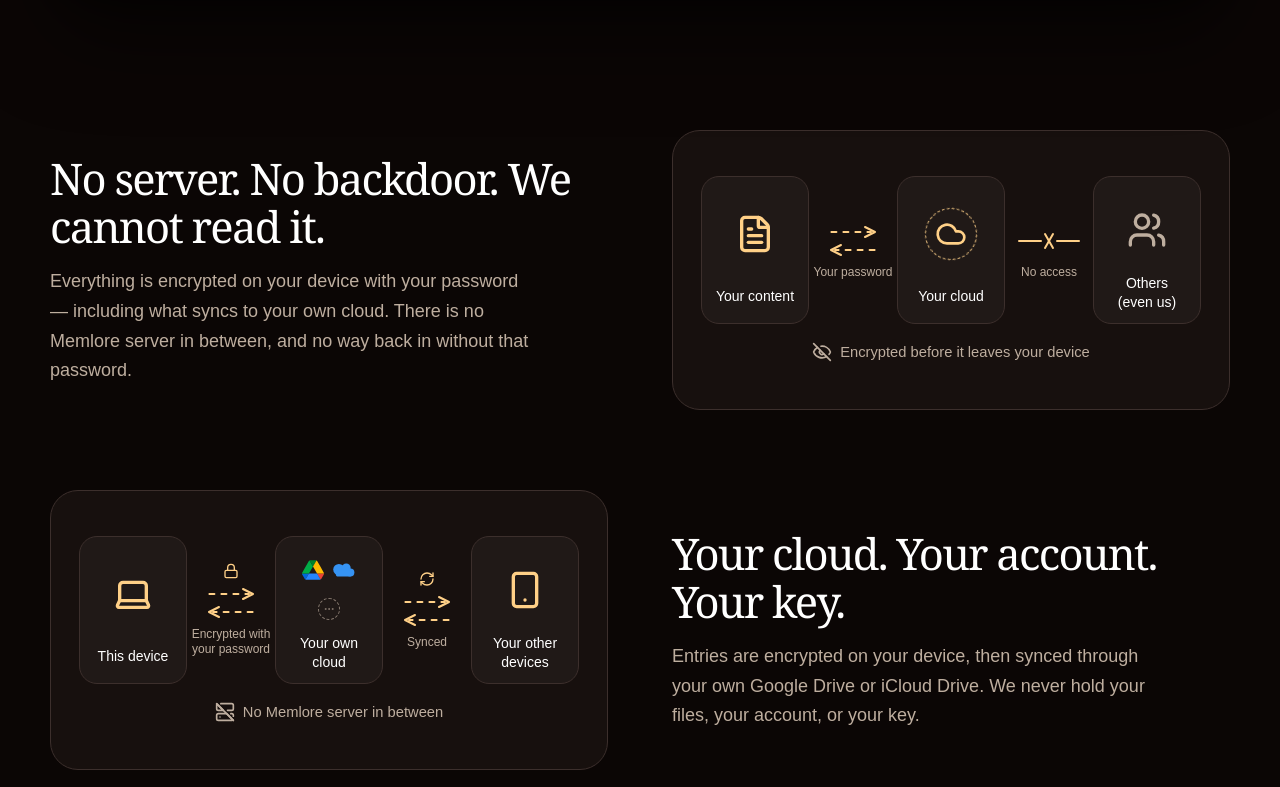
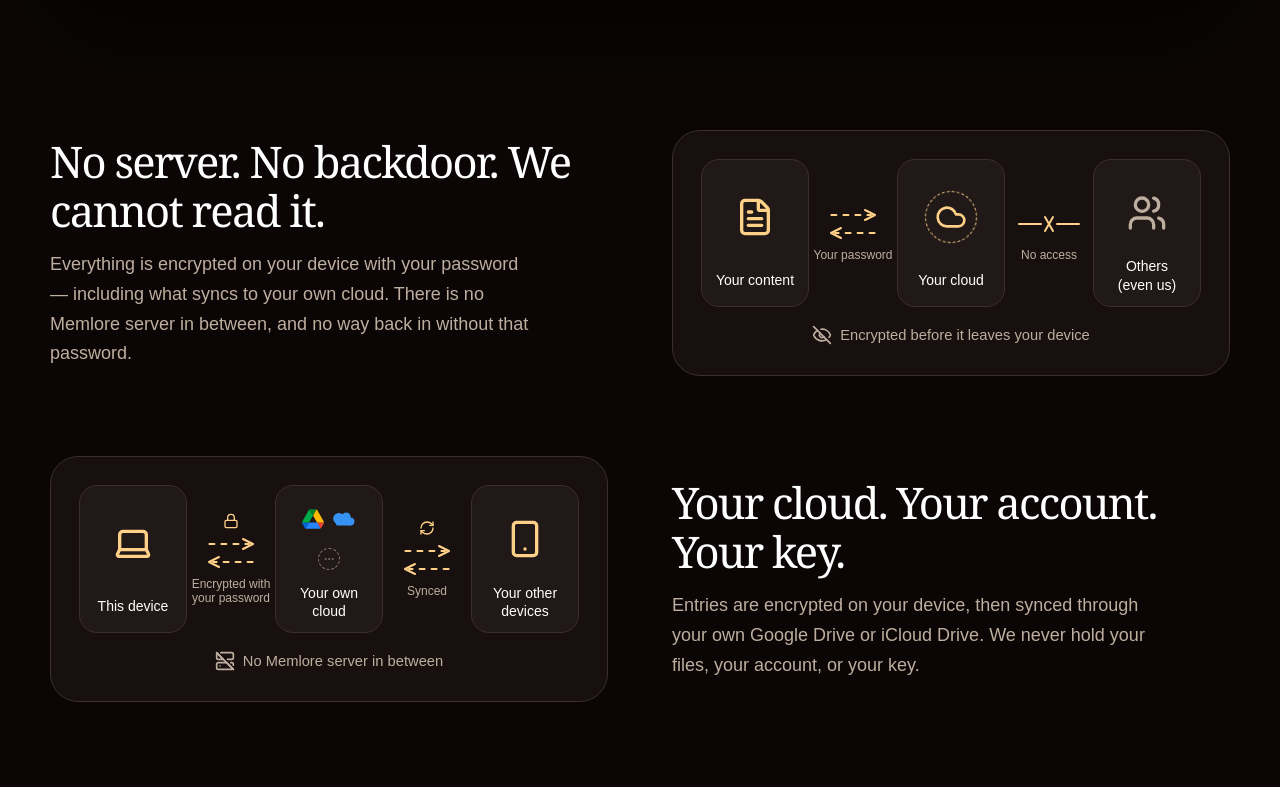
Before and after one commit to dinhanhthi/memlore, a React (Vite) app in the folder website/: page / in a window 1280 px wide. Shown: the part 1660-2447 px from the top of the page. Built offline with nearby package versions, Linux system fonts and the light colour scheme.

Commit message:
chore(website): remove min-height for illustrates

```diff
--- a/website/src/styles.css
+++ b/website/src/styles.css
@@ -900,7 +900,6 @@ footer {
 }
 .illust {
   min-width: 0;
-  min-height: 280px;
   padding: 28px;
   border-radius: var(--radius-panel);
   background: var(--color-panel);
@@ -1341,7 +1340,6 @@ footer {
 .chat-window {
   display: grid;
   grid-template-rows: auto 1fr auto;
-  min-height: 280px;
 }
 .chat-chrome {
   display: flex;
```
